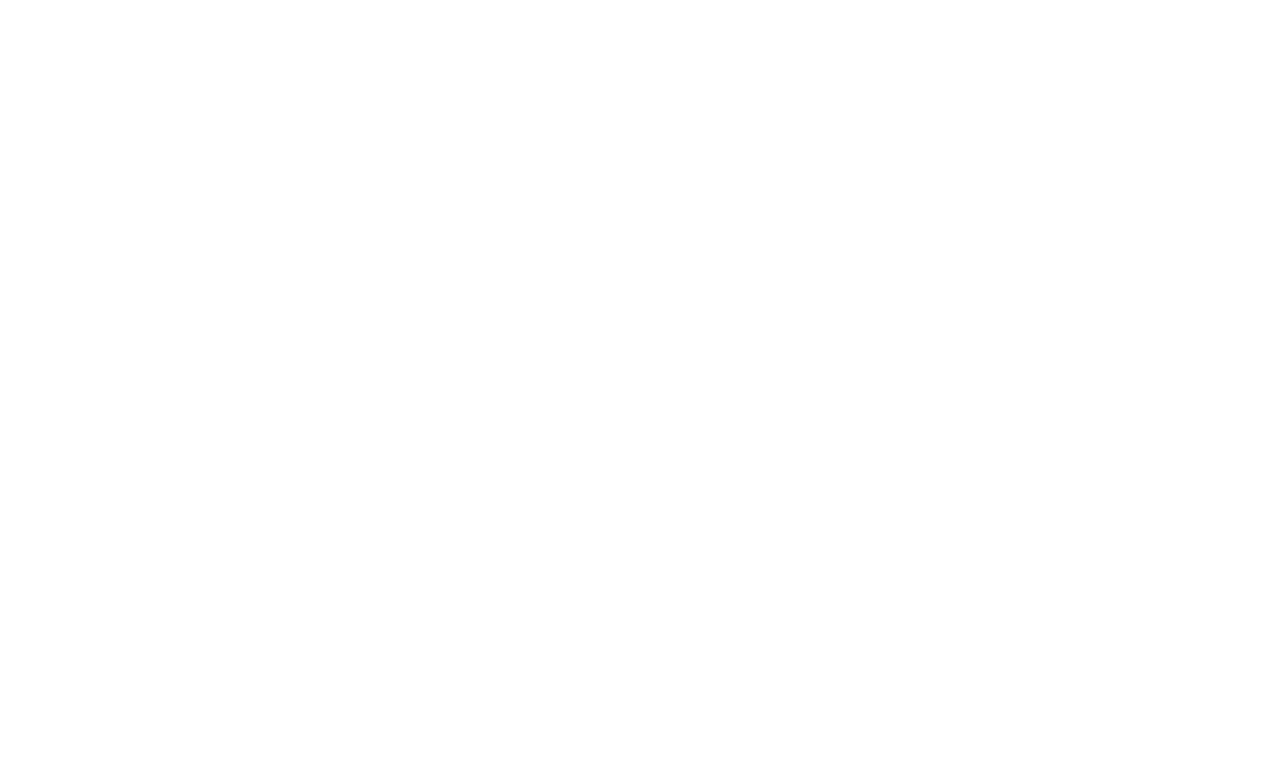
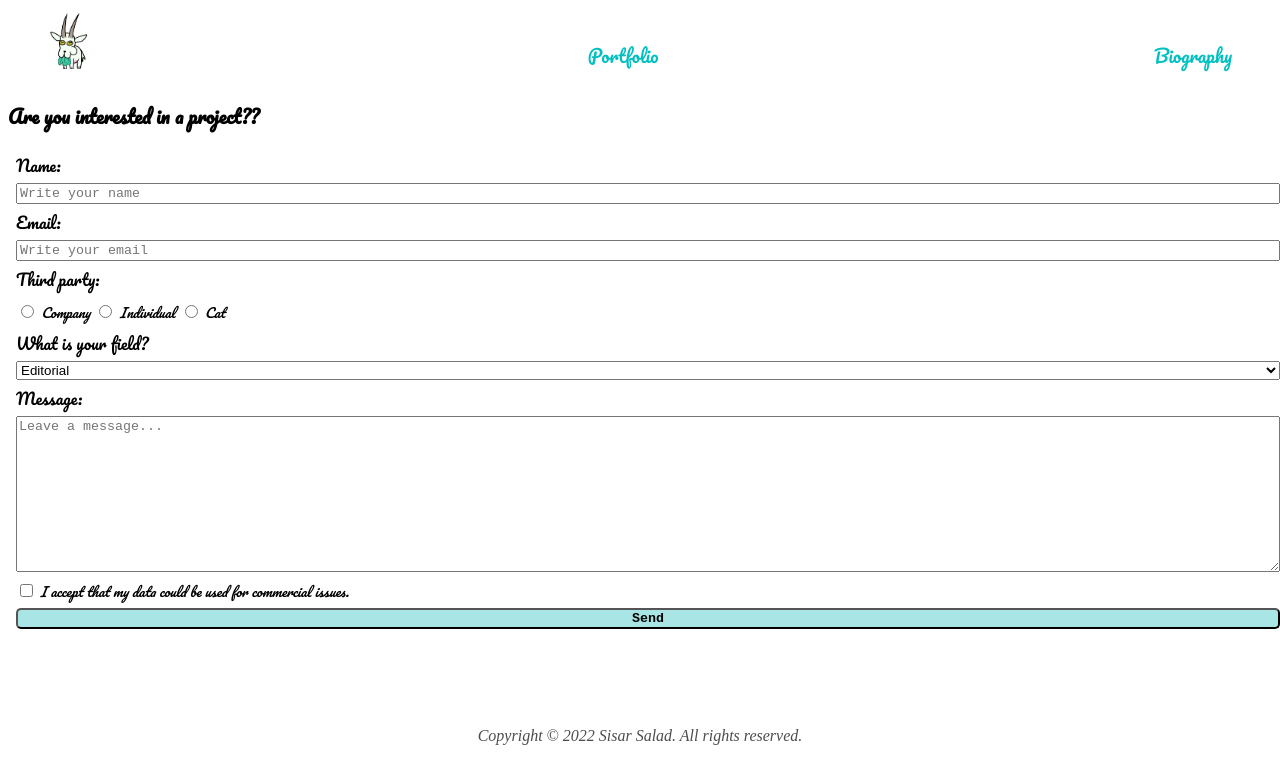
Before and after one commit to Cesario87/paginaPersonal, a plain HTML site: page Pages/contact.html in a window 1280 px wide. Drawn offline with Linux system fonts and the light colour scheme.

Commit message:
falta poco

```diff
--- a/Pages/contact.html
+++ b/Pages/contact.html
@@ -4,11 +4,68 @@
     <meta charset="UTF-8">
     <meta http-equiv="X-UA-Compatible" content="IE=edge">
     <meta name="viewport" content="width=device-width, initial-scale=1.0">
-    <title>Document</title>
+    <title>Contact</title>
+    <link rel="preconnect" href="https://fonts.googleapis.com">
+    <link rel="preconnect" href="https://fonts.gstatic.com" crossorigin>
+    <link href="https://fonts.googleapis.com/css2?family=Pacifico&display=swap" rel="stylesheet">
+    <link rel="stylesheet" href="../styles/styles.css">
 </head>
 
-<footer>
+<body>
+    <header class="toppage">
+        <nav class="navport">
+            <a href="../index.html">
+                <img id="cabratop" src="../Assets/cabra2.jpg" alt="gif cabra">
+            </a>
+            <a href="./portfolio.html">Portfolio</a></li>
+            <a href="./biography.html">Biography</a></li>
+        </nav>
+    </header>
 
+    <section id="contacto">
+        <h3>Are you interested in a project??</h3>
+        <form class="form">
+            <label for="name">Name:</label>
+            <input type="text" id="name" name="name" placeholder="Write your name" required>
+
+            <label for="email">Email:</label>
+            <input type="email" id="email" name="email" placeholder="Write your email" required>
+
+            <span>Third party:</span>
+            <div>
+                <input type="radio" id="company" name="company" value="company">
+                <label id="small" for="company">Company</label>
+
+                <input type="radio" id="private" name="private" value="private">
+                <label id="small" for="private">Individual</label>
+
+                <input type="radio" id="cat" name="cat" value="cat">
+                <label id="small" for="cat">Cat</label>
+            </div>
+
+            <label for="kind">What is your field?</label>
+            <select id="kind" name="kind">
+                <option value="editorial">Editorial</option>
+                <option value="advertising">Advertising</option>
+                <option value="publishing">Publishing</option>
+                <option value="others">Others</option>
+            </select>
+
+            <label for="message">Message:</label>
+            <textarea name="message" id="message" cols="30" rows="10"
+                placeholder="Leave a message..."></textarea>
+            <div>
+                <input type="checkbox" id="conditions" name="conditions" value="conditions">
+                <label id="small" for="vehicle1">I accept that my data could be used for commercial issues.</label>
+
+            </div>
+            <input type="submit" id="button" value="Send">
+        </form>
+
+</body>
+
+<footer class="center">
+    <p>Copyright © 2022 Sisar Salad. All rights reserved.</p>
 </footer>
 <body>
 
--- a/styles/styles.css
+++ b/styles/styles.css
@@ -1,22 +1,25 @@
+body{
+    min-height: 100vh;
+}
+
 /*index*/
 .bienvenida {
-    display:flex;
+    display: flex;
     flex-direction: column;
     justify-content: center;
     align-items: center;
     min-height: 100vh;
 }
 
-#mensbien{
+#mensbien {
     color: rgb(3, 192, 192);
     text-align: center;
     font-family: 'Bungee Shade';
     margin-top: 10vh;
 }
 
-.cabra{
-    margin-top: 30px;
-    margin-bottom: 20px;
+.cabra {
+    margin: 30px;
     height: 270px;
     width: 270px;
     border-radius: 50%;
@@ -27,8 +30,8 @@
 
 }
 
-#link{
-    color:purple;
+#link {
+    color: purple;
     padding: 100px;
     text-decoration: none;
     font-size: 20px;
@@ -37,46 +40,51 @@
 
 /*^index*/
 
-.illustrations:hover {
-    display: block;
+/*portfolio*/
+
+.toppage{
+    position: sticky;
+    top: 0;
+    background-color: white;
 }
 
 img {
-    height: 600px;
-    width: 600px;
-    opacity: 95%;
+    display: flex;
+    flex-direction: column;
+    justify-content: center;
+    align-items: center;
+    width: 100%;
+    padding: 2px;
 }
 
-header {
-    background-color: white;
+.navport {
+    display: flex;
+    flex-direction: row;
+    justify-content: space-between;
+    align-items: flex-end;
     padding-bottom: 2px;
     padding-top: 2px;
-    position: sticky; /*NO FUNCIONA*/
-    top: 0;
+    background-color: white;
+    margin: 0vh 5vh
 }
 
-body>header>nav>ul>{
- list-style-type: none;
+#cabratop{
+    width: 5vh;
 }
 
-body>header>nav>ul>li>a {
-    font-weight: bold;
-    color: rebeccapurple;
-    text-decoration: none;
-    margin: auto 50px;
-}
-
-img:hover {
-    opacity: 60%;
+.illustrations:hover{
     cursor: pointer;
 }
 
-.arriba {
-    font-weight: bold;
-    color: rebeccapurple;
+a {
+    color: rgb(3, 192, 192);
+    text-decoration: none;
+    margin-bottom: 1vh;
+    font-size:large;
+    font-family: 'Pacifico';
 }
 
-.center {
+.center{
     text-align: center;
 }
 
@@ -86,6 +94,42 @@ footer{
     opacity: 70%;
 }
 
-@media screen and (min-width: 480px){
+#descrip{
+font-family: 'Pacifico';
+margin: 10vh 5vh 5vh 5vh;
+height: 70vh;
+}
+
+h3{
+    font-family: 'Pacifico';
+}
+
+.form{
+    font-family: 'Pacifico';
+    display:flex;
+    flex-direction: column;
+    width:100%;
+    gap:4px;
+    min-height: 70vh;
+    margin-left: 1vh;
+    margin-right: 2vh;
+}
+
+#small{
+    font-style: italic;
+    font-size: small;
+}
+
+#button{
+    border-radius: 5px;
+    background-color: rgb(169, 229, 229);
+    font-weight: bolder;
+}
+
+input{
+    font-family: 'Courier New', Courier, monospace;
+}
+
+@media screen and (min-width: 480px) {
     font-size: 60px;
 }
```
Also changed, not shown: Pages/biography.html (+28 -2 lines), Pages/portfolio.html (+12 -8 lines), index.html (+5 -5 lines), Assets/cabra2.jpg (added).
